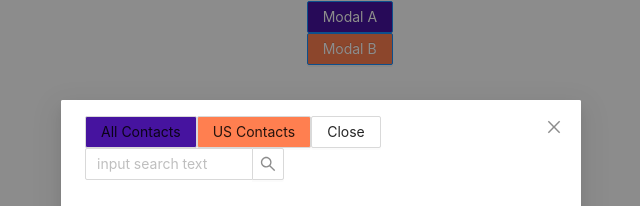
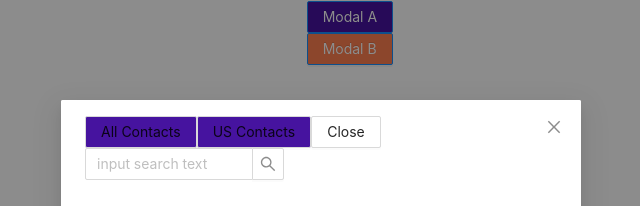
Before and after one commit to HaseebIqbal33/pastors-line-react-test, a React (Create React App) app: page / in a window 1280 px wide. Both pictures are taken after a click on the button "Modal A". Shown: the top 206 px of the page, without its empty margins (319-959 px from the left). Built offline with nearby package versions, Linux system fonts and the light colour scheme; no server answers.

Commit message:
color props for model buttons

```diff
--- a/src/components/Model.js
+++ b/src/components/Model.js
@@ -8,8 +8,8 @@ const Model = ({children, id, visible, handleOk, handleCancel, onCheck ,color})
     <Modal
       title={
         <p className="text-center">
-          <Button style={{backgroundColor:' #46139f'}} id='1' onClick={handleOk} >All Contacts</Button>
-          <Button id='2' style={{backgroundColor:' #ff7f50'}} onClick={handleOk} >US Contacts</Button>
+          <Button style={{backgroundColor:color}} id='1' onClick={handleOk} >All Contacts</Button>
+          <Button id='2' style={{backgroundColor:color}} onClick={handleOk} >US Contacts</Button>
           <Button id='3' onClick={handleCancel}>Close</Button>
           <br/>
           <Search
```
